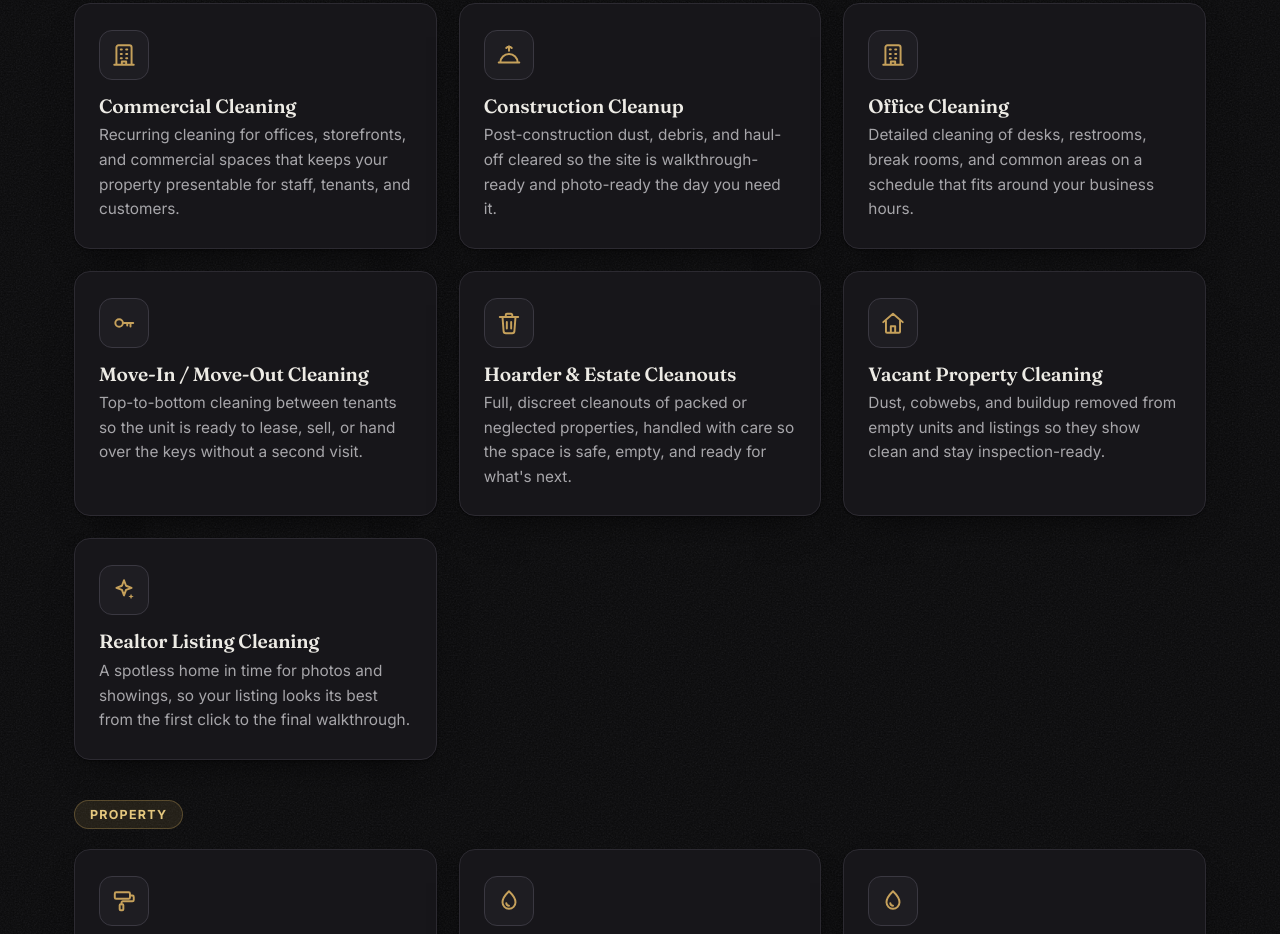
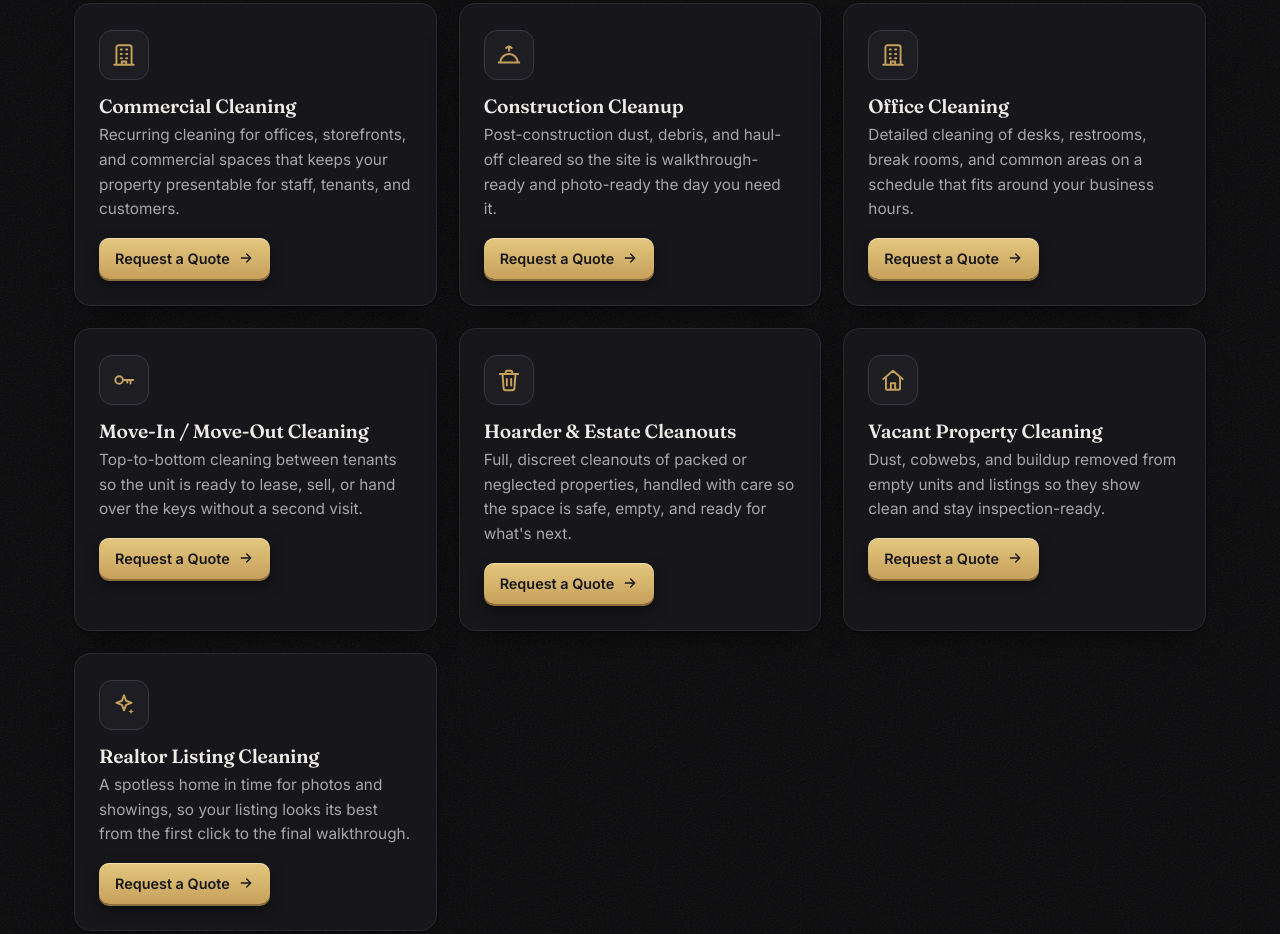
Before and after one commit to mikehubbard1102/forgecleaningandproperty, a website: page index.html in a window 1280 px wide. Shown: the part 1505-2439 px from the top of the page. Drawn offline with Linux system fonts and the light colour scheme.

Commit message:
Reveal a "Request a Quote" button on service-card hover
Each service card now lifts further on hover and fades in a gold
quote CTA; always shown on touch/no-hover devices for reachability.

Co-Authored-By: Claude Opus 4.8 <noreply@anthropic.com>

```diff
--- a/index.html
+++ b/index.html
@@ -189,36 +189,43 @@
             <span class="svc-ico"><svg aria-hidden="true"><use href="#i-building"/></svg></span>
             <h4>Commercial Cleaning</h4>
             <p>Recurring cleaning for offices, storefronts, and commercial spaces that keeps your property presentable for staff, tenants, and customers.</p>
+            <a class="card-cta" href="#quote" tabindex="-1">Request a Quote <svg aria-hidden="true"><use href="#i-arrow"/></svg></a>
           </article>
           <article class="service-card">
             <span class="svc-ico"><svg aria-hidden="true"><use href="#i-hardhat"/></svg></span>
             <h4>Construction Cleanup</h4>
             <p>Post-construction dust, debris, and haul-off cleared so the site is walkthrough-ready and photo-ready the day you need it.</p>
+            <a class="card-cta" href="#quote" tabindex="-1">Request a Quote <svg aria-hidden="true"><use href="#i-arrow"/></svg></a>
           </article>
           <article class="service-card">
             <span class="svc-ico"><svg aria-hidden="true"><use href="#i-building"/></svg></span>
             <h4>Office Cleaning</h4>
             <p>Detailed cleaning of desks, restrooms, break rooms, and common areas on a schedule that fits around your business hours.</p>
+            <a class="card-cta" href="#quote" tabindex="-1">Request a Quote <svg aria-hidden="true"><use href="#i-arrow"/></svg></a>
           </article>
           <article class="service-card">
             <span class="svc-ico"><svg aria-hidden="true"><use href="#i-key"/></svg></span>
             <h4>Move-In / Move-Out Cleaning</h4>
             <p>Top-to-bottom cleaning between tenants so the unit is ready to lease, sell, or hand over the keys without a second visit.</p>
+            <a class="card-cta" href="#quote" tabindex="-1">Request a Quote <svg aria-hidden="true"><use href="#i-arrow"/></svg></a>
           </article>
           <article class="service-card">
             <span class="svc-ico"><svg aria-hidden="true"><use href="#i-trash"/></svg></span>
             <h4>Hoarder &amp; Estate Cleanouts</h4>
             <p>Full, discreet cleanouts of packed or neglected properties, handled with care so the space is safe, empty, and ready for what's next.</p>
+            <a class="card-cta" href="#quote" tabindex="-1">Request a Quote <svg aria-hidden="true"><use href="#i-arrow"/></svg></a>
           </article>
           <article class="service-card">
             <span class="svc-ico"><svg aria-hidden="true"><use href="#i-home"/></svg></span>
             <h4>Vacant Property Cleaning</h4>
             <p>Dust, cobwebs, and buildup removed from empty units and listings so they show clean and stay inspection-ready.</p>
+            <a class="card-cta" href="#quote" tabindex="-1">Request a Quote <svg aria-hidden="true"><use href="#i-arrow"/></svg></a>
           </article>
           <article class="service-card">
             <span class="svc-ico"><svg aria-hidden="true"><use href="#i-sparkle"/></svg></span>
             <h4>Realtor Listing Cleaning</h4>
             <p>A spotless home in time for photos and showings, so your listing looks its best from the first click to the final walkthrough.</p>
+            <a class="card-cta" href="#quote" tabindex="-1">Request a Quote <svg aria-hidden="true"><use href="#i-arrow"/></svg></a>
           </article>
         </div>
 
@@ -228,26 +235,31 @@
             <span class="svc-ico"><svg aria-hidden="true"><use href="#i-paint"/></svg></span>
             <h4>Interior &amp; Exterior Painting</h4>
             <p>Clean, straight lines and a durable finish inside and out — refreshing units, offices, and exteriors that Florida sun and weather wear down.</p>
+            <a class="card-cta" href="#quote" tabindex="-1">Request a Quote <svg aria-hidden="true"><use href="#i-arrow"/></svg></a>
           </article>
           <article class="service-card">
             <span class="svc-ico"><svg aria-hidden="true"><use href="#i-water"/></svg></span>
             <h4>Pressure Washing</h4>
             <p>Driveways, sidewalks, siding, and entryways stripped of Florida mildew, dirt, and stains to restore instant curb appeal.</p>
+            <a class="card-cta" href="#quote" tabindex="-1">Request a Quote <svg aria-hidden="true"><use href="#i-arrow"/></svg></a>
           </article>
           <article class="service-card">
             <span class="svc-ico"><svg aria-hidden="true"><use href="#i-water"/></svg></span>
             <h4>Pool Deck Cleaning</h4>
             <p>Slippery buildup, algae, and grime cleared from pavers and concrete so your pool deck is safe, bright, and ready to use.</p>
+            <a class="card-cta" href="#quote" tabindex="-1">Request a Quote <svg aria-hidden="true"><use href="#i-arrow"/></svg></a>
           </article>
           <article class="service-card">
             <span class="svc-ico"><svg aria-hidden="true"><use href="#i-sun"/></svg></span>
             <h4>Lanai Cleaning</h4>
             <p>Floors, screens, and surfaces detailed so your lanai goes back to being the clean, comfortable space Florida living is built around.</p>
+            <a class="card-cta" href="#quote" tabindex="-1">Request a Quote <svg aria-hidden="true"><use href="#i-arrow"/></svg></a>
           </article>
           <article class="service-card">
             <span class="svc-ico"><svg aria-hidden="true"><use href="#i-sun"/></svg></span>
             <h4>Screen Enclosure Cleaning</h4>
             <p>Screens, frames, and tracks cleaned of pollen, mildew, and dirt to protect your enclosure and keep the view clear.</p>
+            <a class="card-cta" href="#quote" tabindex="-1">Request a Quote <svg aria-hidden="true"><use href="#i-arrow"/></svg></a>
           </article>
           <article class="service-card service-card--cta">
             <h4>Don't see it here?</h4>
--- a/styles.css
+++ b/styles.css
@@ -321,7 +321,7 @@ img, svg { max-width: 100%; }
   background: linear-gradient(90deg, var(--gold-deep), var(--gold-bright));
   transform: scaleX(0); transform-origin: left; transition: transform .28s var(--ease);
 }
-.service-card:hover { transform: translateY(-4px); border-color: var(--border-2); box-shadow: var(--shadow-card), 0 26px 50px -20px rgba(0,0,0,.8); }
+.service-card:hover { transform: translateY(-8px); border-color: var(--border-2); box-shadow: var(--shadow-card), 0 34px 60px -22px rgba(0,0,0,.85); }
 .service-card:hover::before { transform: scaleX(1); }
 .svc-ico {
   display: inline-flex; align-items: center; justify-content: center;
@@ -332,6 +332,28 @@ img, svg { max-width: 100%; }
 .svc-ico svg { width: 26px; height: 26px; }
 .service-card h4 { margin-bottom: .4rem; color: var(--text); }
 .service-card p { margin: 0; color: var(--muted); font-size: .96rem; }
+
+/* reveal-on-hover "Request a Quote" button inside each service card */
+.card-cta {
+  display: inline-flex; align-items: center; gap: 8px; margin-top: 16px;
+  font-family: var(--font-body); font-weight: 600; font-size: .9rem; color: #17161A;
+  padding: 9px 16px; border-radius: 10px;
+  background: linear-gradient(180deg, var(--gold-bright) 0%, var(--gold) 100%);
+  box-shadow: 0 1px 0 rgba(255,255,255,.4) inset, 0 2px 0 var(--gold-deep), 0 6px 14px rgba(0,0,0,.5);
+  opacity: 0; transform: translateY(10px); pointer-events: none;
+  transition: opacity .28s ease, transform .28s var(--ease), box-shadow .16s ease, filter .16s ease;
+}
+.card-cta svg { width: 16px; height: 16px; }
+.card-cta:hover { filter: brightness(1.05); }
+.card-cta:active { transform: translateY(1px); box-shadow: 0 1px 0 var(--gold-deep), 0 2px 6px rgba(0,0,0,.5); }
+.service-card:hover .card-cta,
+.service-card:focus-within .card-cta { opacity: 1; transform: translateY(0); pointer-events: auto; }
+.card-cta:focus-visible { opacity: 1; transform: translateY(0); pointer-events: auto; outline: 3px solid rgba(228,199,126,.6); outline-offset: 2px; }
+@media (prefers-reduced-motion: reduce) { .card-cta { transition: opacity .2s ease; transform: none; } }
+/* touch/no-hover devices: always show the button so it's reachable */
+@media (hover: none) {
+  .card-cta { opacity: 1; transform: none; pointer-events: auto; }
+}
 
 .service-card--cta {
   background: linear-gradient(160deg, var(--surface-2), var(--surface));
```
